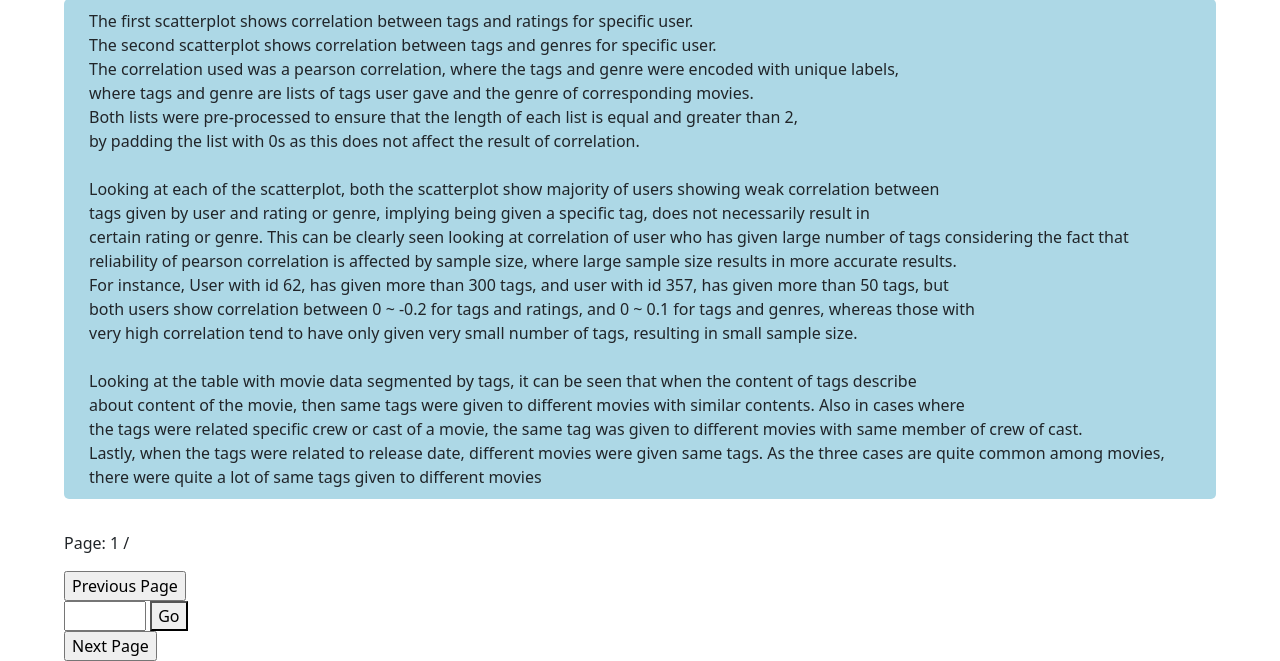
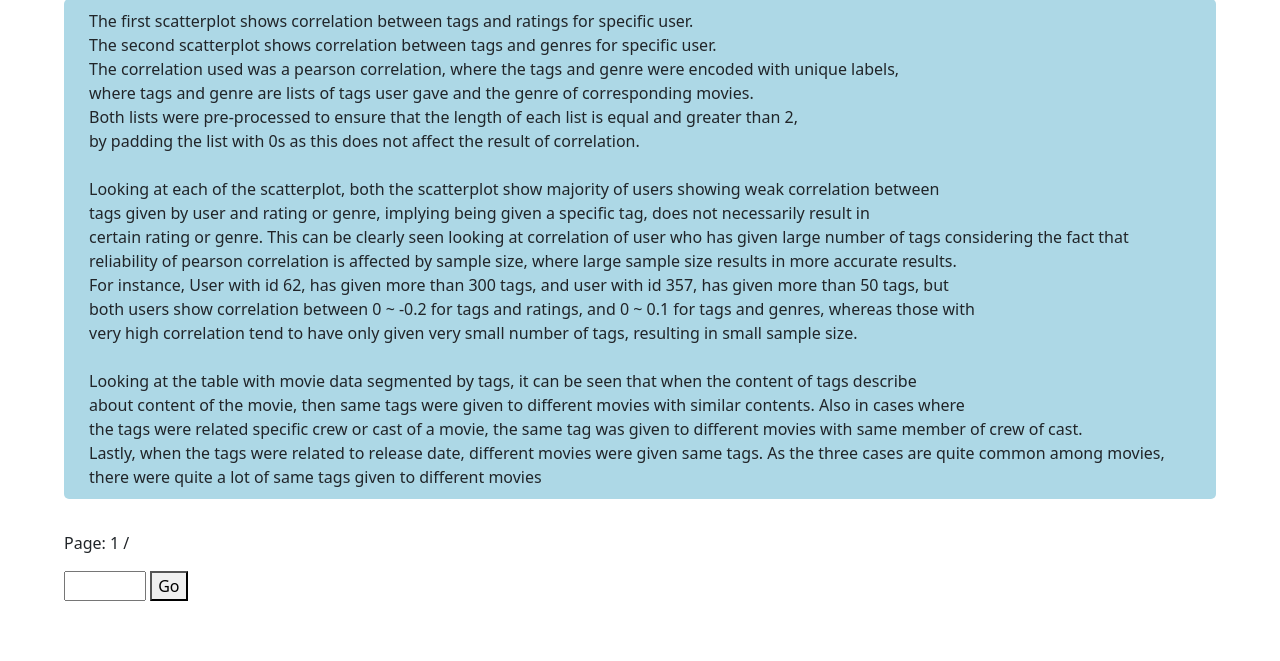
Before and after one commit to jameslee1237/COMP0022, a Flask app: template python/templates/use_case_4.html in a window 1280 px wide. Shown: the part 1702-2363 px from the top of the page. After the commit the page ends 2303 px from the top, so only its background shows below. Run offline with Flask 2, Linux system fonts and the light colour scheme; the template is opened without the code that fills it: most values are stand-ins (such as "Sample title", 1, 10 or a date in 2020); some libraries are stand-ins or nearby versions.

Commit message:
commented out previous and next buttons for case 4

```diff
--- a/python/templates/use_case_4.html
+++ b/python/templates/use_case_4.html
@@ -208,16 +208,16 @@
         }
     </script>
 
-    <form onsubmit = "return previous_page(this)">
+    <!-- <form onsubmit = "return previous_page(this)">
         <input type="submit" id="previous_button" value="Previous Page"/>
-    </form>
+    </form> -->
 
     <form onsubmit = "return get_new_page_number(this)">
         <input type="text" id="new_page" size="3"> <button type="submit">Go</button>
     </form>
 
-    <form onsubmit = "return next_page(this)">
+    <!-- <form onsubmit = "return next_page(this)">
         <input type="submit" id="Next_button" value="Next Page"/>
-    </form>
+    </form> -->
 
 {% endblock %}
```
